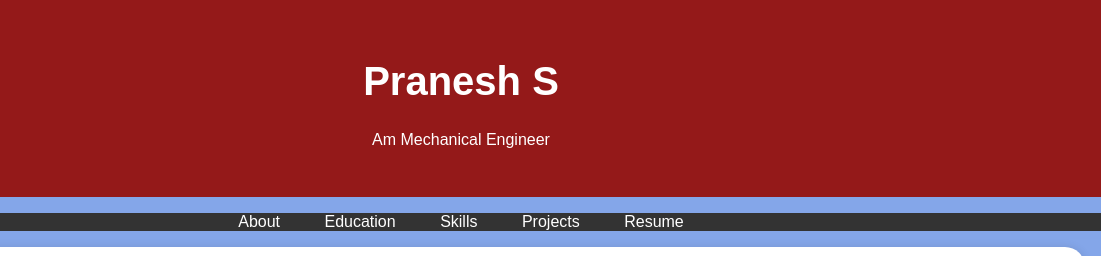
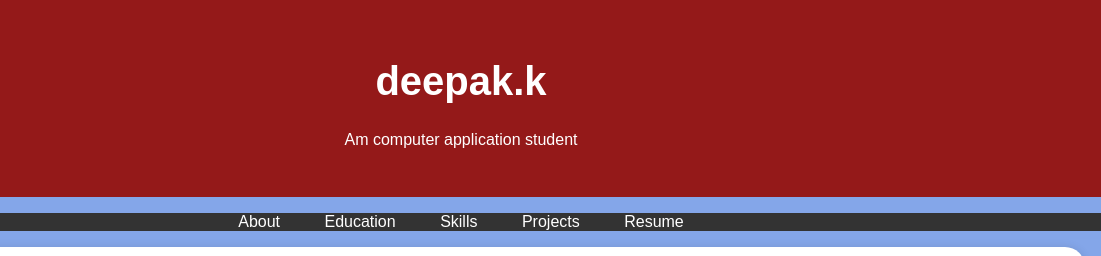
Before and after one commit to deepak012006/Digital-portfolio-, a plain HTML site: page index.html in a window 1280 px wide. Shown: the top 256 px of the page, 179-1280 px from the left. Drawn offline with Linux system fonts and the light colour scheme.

Commit message:
Update index.html

```diff
--- a/index.html
+++ b/index.html
@@ -96,8 +96,8 @@
         <div class="header-content">
             <!-- Add your profile picture here -->
             <img src="passport photo.jpg" alt="Your Profile Picture" class="profile-picture">
-            <h1>Pranesh S</h1>
-            <p>Am Mechanical Engineer</p>
+            <h1>deepak.k</h1>
+            <p>Am computer application student</p>
         </div>
     </header>
 
@@ -176,7 +176,7 @@
     </section>
 
     <footer>
-        <p>&copy; 2025 Pranesh S</p>
+        <p>&copy; 2025 deepak.k</p>
     </footer>
 
     <script>
```
